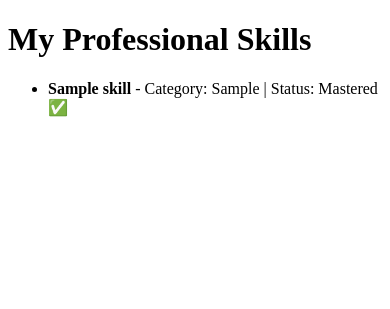
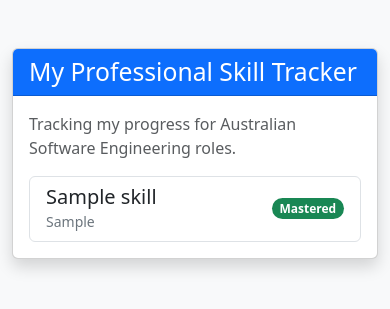
Before and after one commit to Blank21-xD/skill-tracker-django, a Django app: page / in a window 390 px wide. Shown: the top 309 px of the page. Run offline with Django 5.2, Linux system fonts and the light colour scheme; tables that the repository leaves empty hold one stand-in row (values such as "Sample post").

Commit message:
Added Bootstrap for professional UI and responsive layout

```diff
--- a/tracker/templates/tracker/skill_list.html
+++ b/tracker/templates/tracker/skill_list.html
@@ -1,23 +1,48 @@
 <!DOCTYPE html>
-<html>
+<html lang="en">
 
 <head>
-  <title>My Skill Tracker</title>
+  <meta charset="UTF-8">
+  <meta name="viewport" content="width=device-width, initial-scale=1.0">
+  <title>Safal's Skill Tracker</title>
+  <link href="https://cdn.jsdelivr.net/npm/bootstrap@5.3.0/dist/css/bootstrap.min.css" rel="stylesheet">
 </head>
 
-<body>
-  <h1>My Professional Skills</h1>
-  <ul>
-    {% for skill in skills %}
-    <li>
-      <strong>{{ skill.name }}</strong> -
-      Category: {{ skill.category }} |
-      Status: {% if skill.is_learned %} Mastered ✅ {% else %} Learning ⏳ {% endif %}
-    </li>
-    {% empty %}
-    <li>No skills added yet. Go to /admin to add some!</li>
-    {% endfor %}
-  </ul>
+<body class="bg-light">
+
+  <div class="container mt-5">
+    <div class="row justify-content-center">
+      <div class="col-md-8">
+        <div class="card shadow">
+          <div class="card-header bg-primary text-white">
+            <h2 class="mb-0">My Professional Skill Tracker</h2>
+          </div>
+          <div class="card-body">
+            <p class="text-muted">Tracking my progress for Australian Software Engineering roles.</p>
+
+            <ul class="list-group">
+              {% for skill in skills %}
+              <li class="list-group-item d-flex justify-content-between align-items-center">
+                <div>
+                  <h5 class="mb-0">{{ skill.name }}</h5>
+                  <small class="text-secondary">{{ skill.category }}</small>
+                </div>
+                {% if skill.is_learned %}
+                <span class="badge bg-success rounded-pill">Mastered</span>
+                {% else %}
+                <span class="badge bg-warning text-dark rounded-pill">Learning...</span>
+                {% endif %}
+              </li>
+              {% empty %}
+              <li class="list-group-item">No skills added yet.</li>
+              {% endfor %}
+            </ul>
+          </div>
+        </div>
+      </div>
+    </div>
+  </div>
+
 </body>
 
 </html>
```
